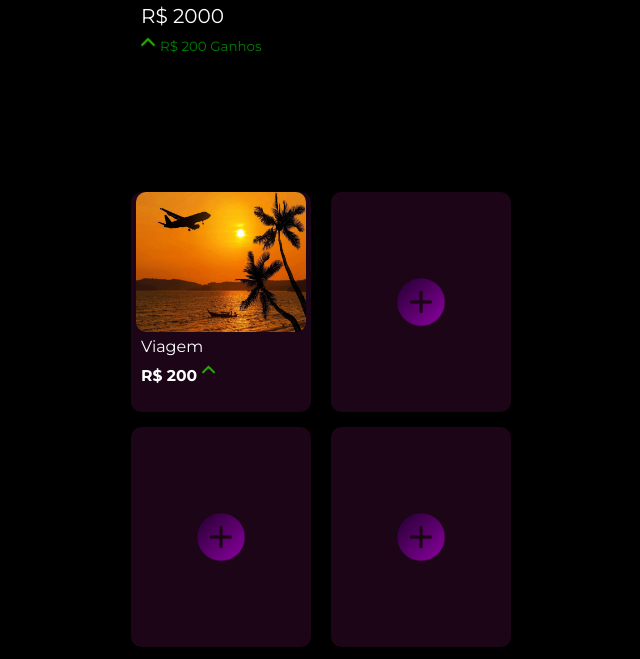
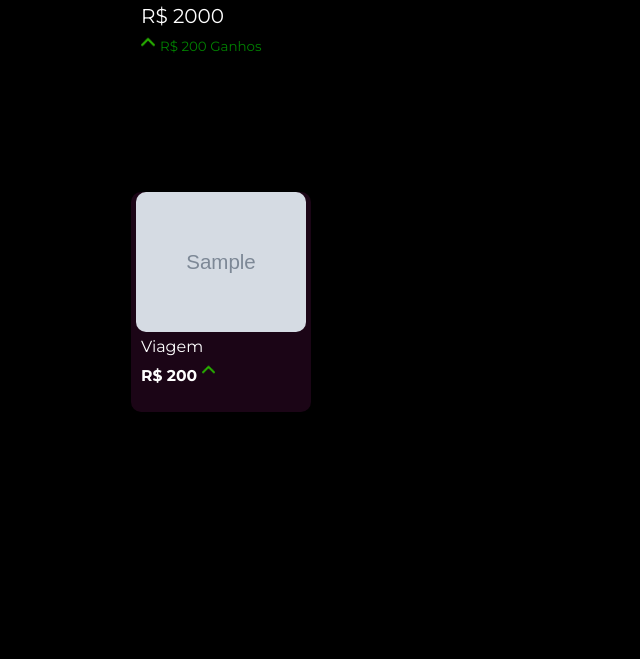
Before and after one commit to GabigolDEVPY/Simulador-banco, a Flask app: template app/templates/pig/pigs.html in a window 1280 px wide. Shown: the part 141-800 px from the top of the page, without its empty margins (319-959 px from the left). Run offline with Flask 3, Linux system fonts and the light colour scheme; the template is opened without the code that fills it: most values are stand-ins (such as "Sample title", 1, 10 or a date in 2020); grey boxes marked "Sample" are stand-in pictures.

Commit message:
add files

```diff
--- a/app/templates/pig/pigs.html
+++ b/app/templates/pig/pigs.html
@@ -26,8 +26,10 @@
         </div>
         <div class="final">
             <div class="tela-caixinhas">
+                {% if caixinhas %}
+                    {% for caixinha in caixinhas %}
                         <button class="caixinha">
-                    <img style="border-radius: 10px; object-fit: fill" src="../static/imgs/viagens.webp" alt="imagem da caixinha" height="140" width="170">
+                            <img style="border-radius: 10px; object-fit: fill" src="{{ caixinha.imagem }}" alt="imagem da caixinha" height="140" width="170">
                             <div class="direction-caixinha">
                                 <p style="font-size: 16px">Viagem</p>
                                 <div style="display: flex; gap: 5px">
@@ -36,12 +38,17 @@
                                 </div>
                             </div>
                         </button>
+                    {% endfor %}
+                    {% for caixinha in range(num_caixinhas) %}
                         <button class="caixinha-vazia">
                         </button>
+                    {% endfor %}
+                {% else %}
+                    {% for i in range(4) %}
                         <button class="caixinha-vazia">
                         </button>
-                <button class="caixinha-vazia">
-                </button>
+                    {% endfor %}
+                {% endif %}
             </div>
         </div>
     </div>
```
Lines whose indentation alone changed are shown as unchanged.
